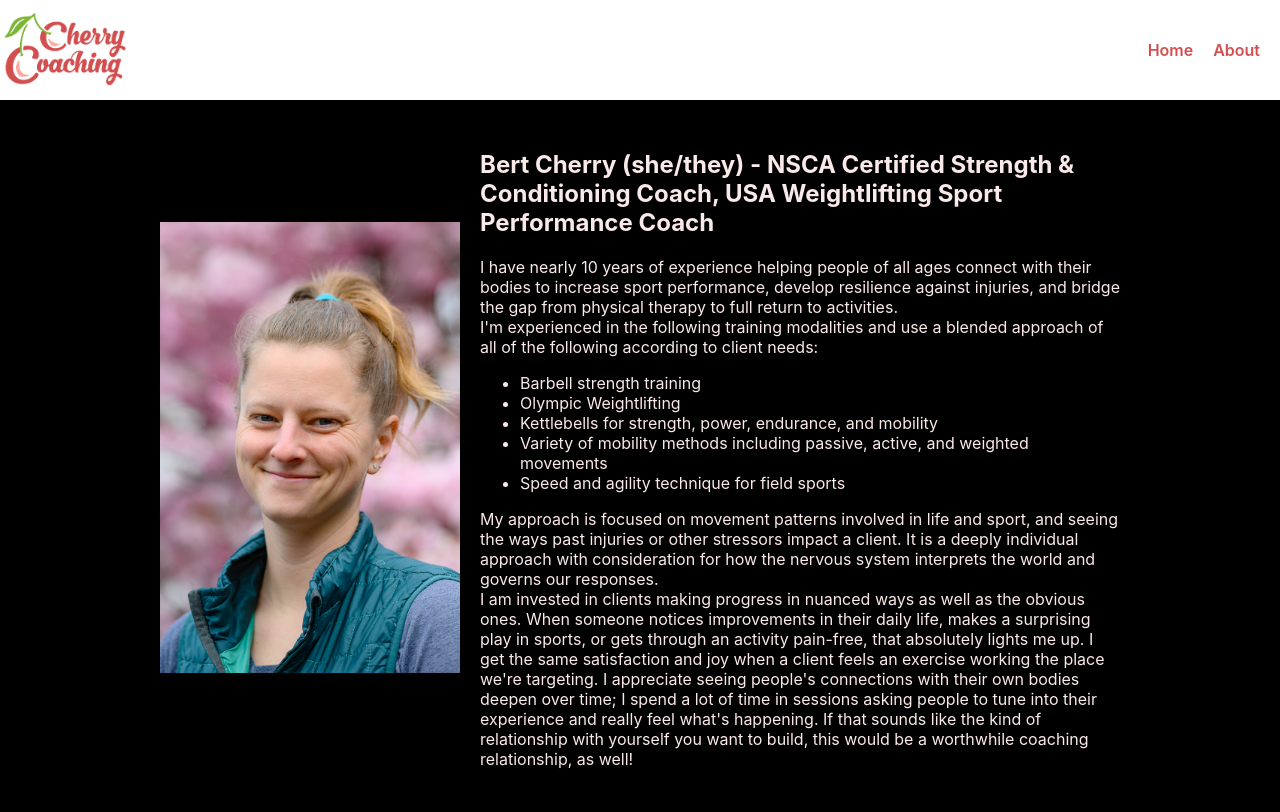
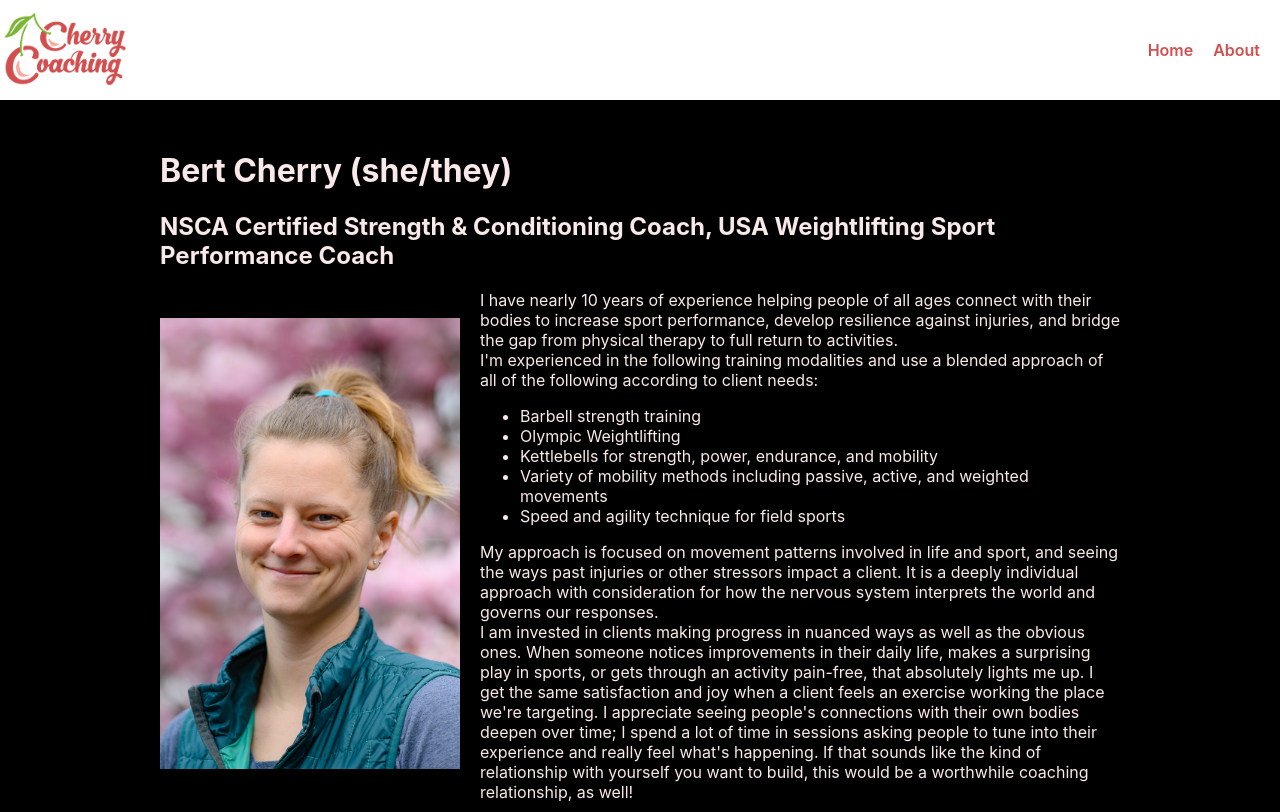
Before and after one commit to bertcherry/cherry-coaching, a React (Create React App) app: page /about in a window 1280 px wide. Built offline with nearby package versions, Linux system fonts and the light colour scheme.

Commit message:
style about

```diff
--- a/src/components/About/About.jsx
+++ b/src/components/About/About.jsx
@@ -5,11 +5,13 @@ const Home = () => {
     return (
         <>
             <div className={styles.aboutDisplay}>
+                <h1>Bert Cherry (she/they)</h1>
+                <h2>NSCA Certified Strength & Conditioning Coach, USA Weightlifting Sport Performance Coach</h2>
+                <div className={styles.flexContainer}>
                     <div className={styles.imgContainer}>
                         <img src={headshot} alt='Bert, a white femme presenting person, stands in front of a blooming cherry tree.'/>
                     </div>
-                <div>
-                    <h2>Bert Cherry (she/they) - NSCA Certified Strength & Conditioning Coach, USA Weightlifting Sport Performance Coach</h2>
+                    <div className={styles.bioContainer}>
                         <div>I have nearly 10 years of experience helping people of all ages connect with their bodies to increase sport performance, develop resilience against injuries, and bridge the gap from physical therapy to full return to activities.</div>
                         <div>I'm experienced in the following training modalities and use a blended approach of all of the following according to client needs:</div>
                         <ul>
@@ -23,6 +25,7 @@ const Home = () => {
                         <div>I am invested in clients making progress in nuanced ways as well as the obvious ones. When someone notices improvements in their daily life, makes a surprising play in sports, or gets through an activity pain-free, that absolutely lights me up. I get the same satisfaction and joy when a client feels an exercise working the place we're targeting. I appreciate seeing people's connections with their own bodies deepen over time; I spend a lot of time in sessions asking people to tune into their experience and really feel what's happening. If that sounds like the kind of relationship with yourself you want to build, this would be a worthwhile coaching relationship, as well!</div>
                     </div>
                 </div>
+            </div>
         </>
     )
 }
--- a/src/components/About/About.module.css
+++ b/src/components/About/About.module.css
@@ -1,16 +1,24 @@
 .aboutDisplay {
-    display: flex;
-    gap: 20px;
-    align-items: center;
     max-width: 960px;
     margin: 10px;
 }
 
+.flexContainer {
+    display: flex;
+    flex-wrap: wrap;
+    gap: 20px;
+    align-items: center;
+    justify-content: center;
+}
+
 .imgContainer {
-    width: clamp(150px, 50%, 300px);
-    flex-shrink: 0;
+    flex: 0 1 300px;
 }
 
 .imgContainer > img {
     width: 100%;
 }
+
+.bioContainer {
+    flex: 350px;
+}
```
Lines whose indentation alone changed are shown as unchanged.
